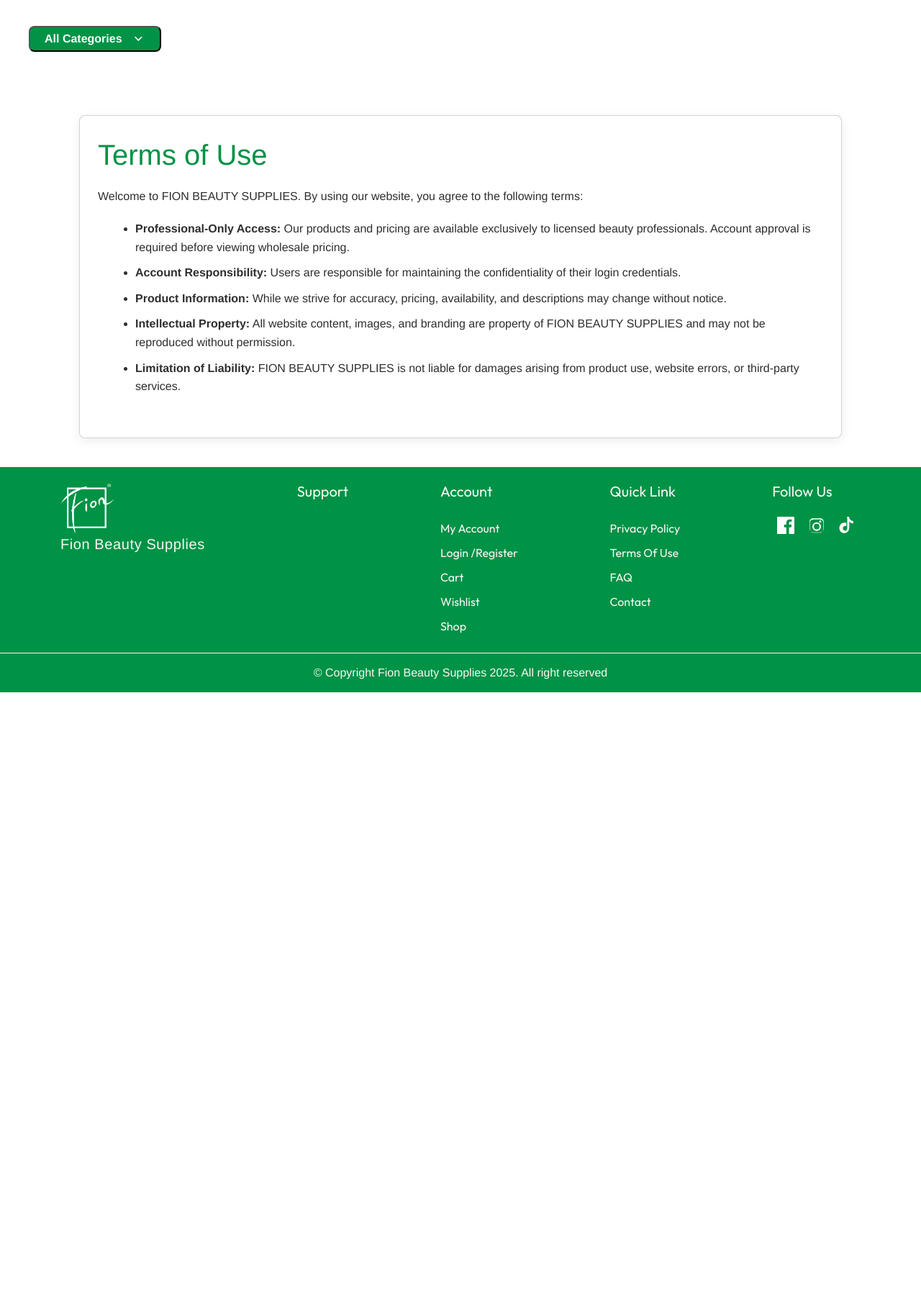
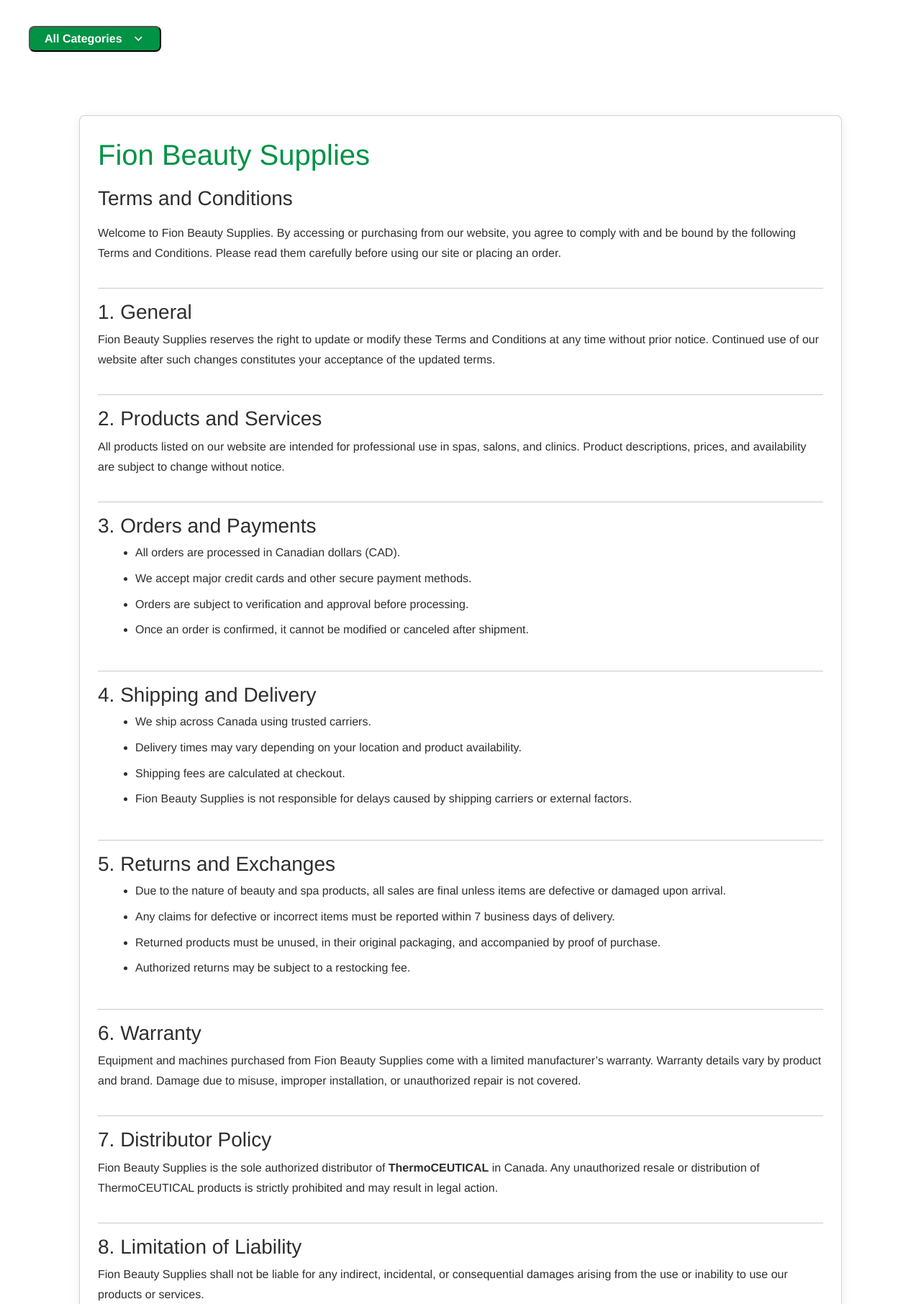
Before and after one commit to Yehiakobeyssy/fionBeauty, a PHP site: page /work/terms.php in a window 1280 px wide. Shown: the part 153-1965 px from the top of the page at 72% size. Before the commit the page ends 1115 px from the top, so only its background shows below. Run offline with PHP 8.4, Linux system fonts and the light colour scheme; data that the repository does not hold is empty; some libraries are stand-ins or nearby versions; some web fonts are replaced.

Commit message:
update about us and terms

```diff
--- a/index.php
+++ b/index.php
@@ -208,8 +208,8 @@
                     </g>
                 </svg>
                 <div class="disription_card_willget">
-                    <h4>FREE AND FAST DELIVERY</h4>
-                    <label for="">Free delivery for all orders</label>
+                    <h4> FAST DELIVERY</h4>
+                    <label for="">Delivery for all orders</label>
                 </div>
             </div>
             <div class="card_service">
--- a/success.php
+++ b/success.php
@@ -108,7 +108,7 @@ $row = $sql->fetch(PDO::FETCH_ASSOC);
 $count = (int)$row['total'] + 1;
 $year = date('y');
 $invoiceNumber = str_pad($count, 4, '0', STR_PAD_LEFT);
-$invoiceCode = "INV" . $invoiceNumber . $year.'/'.$user_id;
+$invoiceCode = "INV" . $invoiceNumber .'-'.$user_id . $year;
 
 // Insert invoice
 $sql= $con->prepare('INSERT INTO tblinvoice (invoiceCode,clientID,addresseId,Amount,discount,tax,shippfee,invoiceAmount,invoicePaid,paymentMethod,transactionNO,invoiceStatus,invoiceNote)
--- a/terms.php
+++ b/terms.php
@@ -11,7 +11,6 @@
     } else {
         $user_id = 0; // if neither session nor cookie exist
     };
-
 ?>
 <link rel="shortcut icon" href="images/logo.png" type="image/x-icon">
 <link href="common/css/bootstrap.min.css" rel="stylesheet">
@@ -27,28 +26,111 @@
         include 'include/catecorysname.php';
     ?>
     <main>
+        <section class="card mt-3 mb-3">
+            <h1 class="h1">Fion Beauty Supplies</h1>
+            <h2 class="h2">Terms and Conditions</h2>
 
-
-<section class="card mt-3 mb-3">
-    <h1 class="h1">Terms of Use</h1>
             <p class="p">
-        Welcome to FION BEAUTY SUPPLIES. By using our website, you agree to the following terms:
+                Welcome to Fion Beauty Supplies. By accessing or purchasing from our website, you agree to comply with and be bound by the following Terms and Conditions.
+                Please read them carefully before using our site or placing an order.
             </p>
 
+            <hr>
+
+            <h3>1. General</h3>
+            <p class="p">
+                Fion Beauty Supplies reserves the right to update or modify these Terms and Conditions at any time without prior notice.
+                Continued use of our website after such changes constitutes your acceptance of the updated terms.
+            </p>
+
+            <hr>
+
+            <h3>2. Products and Services</h3>
+            <p class="p">
+                All products listed on our website are intended for professional use in spas, salons, and clinics.
+                Product descriptions, prices, and availability are subject to change without notice.
+            </p>
+
+            <hr>
+
+            <h3>3. Orders and Payments</h3>
             <ul class="p">
-        <li><strong>Professional-Only Access:</strong> Our products and pricing are available exclusively to licensed beauty professionals. Account approval is required before viewing wholesale pricing.</li>
-        <li><strong>Account Responsibility:</strong> Users are responsible for maintaining the confidentiality of their login credentials.</li>
-        <li><strong>Product Information:</strong> While we strive for accuracy, pricing, availability, and descriptions may change without notice.</li>
-        <li><strong>Intellectual Property:</strong> All website content, images, and branding are property of FION BEAUTY SUPPLIES and may not be reproduced without permission.</li>
-        <li><strong>Limitation of Liability:</strong> FION BEAUTY SUPPLIES is not liable for damages arising from product use, website errors, or third-party services.</li>
+                <li>All orders are processed in Canadian dollars (CAD).</li>
+                <li>We accept major credit cards and other secure payment methods.</li>
+                <li>Orders are subject to verification and approval before processing.</li>
+                <li>Once an order is confirmed, it cannot be modified or canceled after shipment.</li>
             </ul>
+
+            <hr>
+
+            <h3>4. Shipping and Delivery</h3>
+            <ul class="p">
+                <li>We ship across Canada using trusted carriers.</li>
+                <li>Delivery times may vary depending on your location and product availability.</li>
+                <li>Shipping fees are calculated at checkout.</li>
+                <li>Fion Beauty Supplies is not responsible for delays caused by shipping carriers or external factors.</li>
+            </ul>
+
+            <hr>
+
+            <h3>5. Returns and Exchanges</h3>
+            <ul class="p">
+                <li>Due to the nature of beauty and spa products, all sales are final unless items are defective or damaged upon arrival.</li>
+                <li>Any claims for defective or incorrect items must be reported within 7 business days of delivery.</li>
+                <li>Returned products must be unused, in their original packaging, and accompanied by proof of purchase.</li>
+                <li>Authorized returns may be subject to a restocking fee.</li>
+            </ul>
+
+            <hr>
+
+            <h3>6. Warranty</h3>
+            <p class="p">
+                Equipment and machines purchased from Fion Beauty Supplies come with a limited manufacturer’s warranty.
+                Warranty details vary by product and brand.
+                Damage due to misuse, improper installation, or unauthorized repair is not covered.
+            </p>
+
+            <hr>
+
+            <h3>7. Distributor Policy</h3>
+            <p class="p">
+                Fion Beauty Supplies is the sole authorized distributor of <strong>ThermoCEUTICAL</strong> in Canada.
+                Any unauthorized resale or distribution of ThermoCEUTICAL products is strictly prohibited and may result in legal action.
+            </p>
+
+            <hr>
+
+            <h3>8. Limitation of Liability</h3>
+            <p class="p">
+                Fion Beauty Supplies shall not be liable for any indirect, incidental, or consequential damages arising from the use or inability to use our products or services.
+            </p>
+
+            <hr>
+
+            <h3>9. Privacy Policy</h3>
+            <p class="p">
+                We respect your privacy. Personal information collected through our website is used solely to process your orders and improve customer service.
+                We never share or sell your information to third parties without consent.
+            </p>
+
+            <hr>
+
+            <h3>10. Contact Information</h3>
+            <p class="p">
+                <?php
+                    $sql=$con->prepare('SELECT companyPhone,companyAdd FROM  tblsetting WHERE seetingID = 1');
+                    $sql->execute();
+                    $info = $sql->fetch();
+                ?>
+                For any inquiries regarding our Terms and Conditions or policies, please contact:<br>
+                📧 <strong>info@fionbeautysupplies.ca</strong><br>
+                📞 <em><?= $info['companyPhone'] ?></em><br>
+                📍 <em><?= $info['companyAdd'] ?></em>
+            </p>
         </section>
-
-
-
     </main>
 
-    <?php include  'include/footer.php' ?>
-    <?php include 'common/jslinks.php'?>
-
+    <?php include 'include/footer.php' ?>
+    <?php include 'common/jslinks.php' ?>
 </body>
+</html>
```
Also changed, not shown: aboutus.php (+19 -15 lines), user/include/footer.php (+4 -4 lines). Lines whose indentation alone changed are shown as unchanged.
